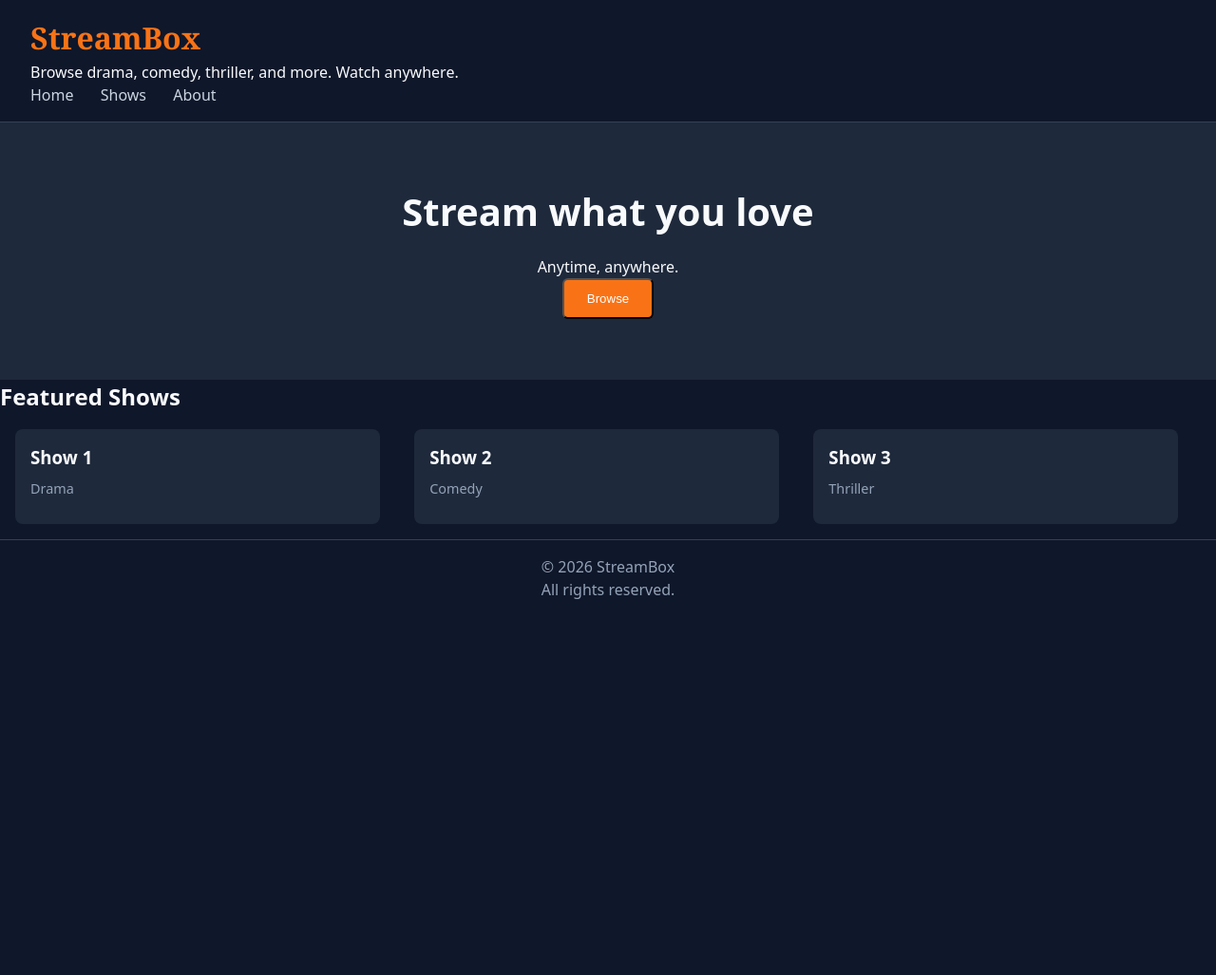
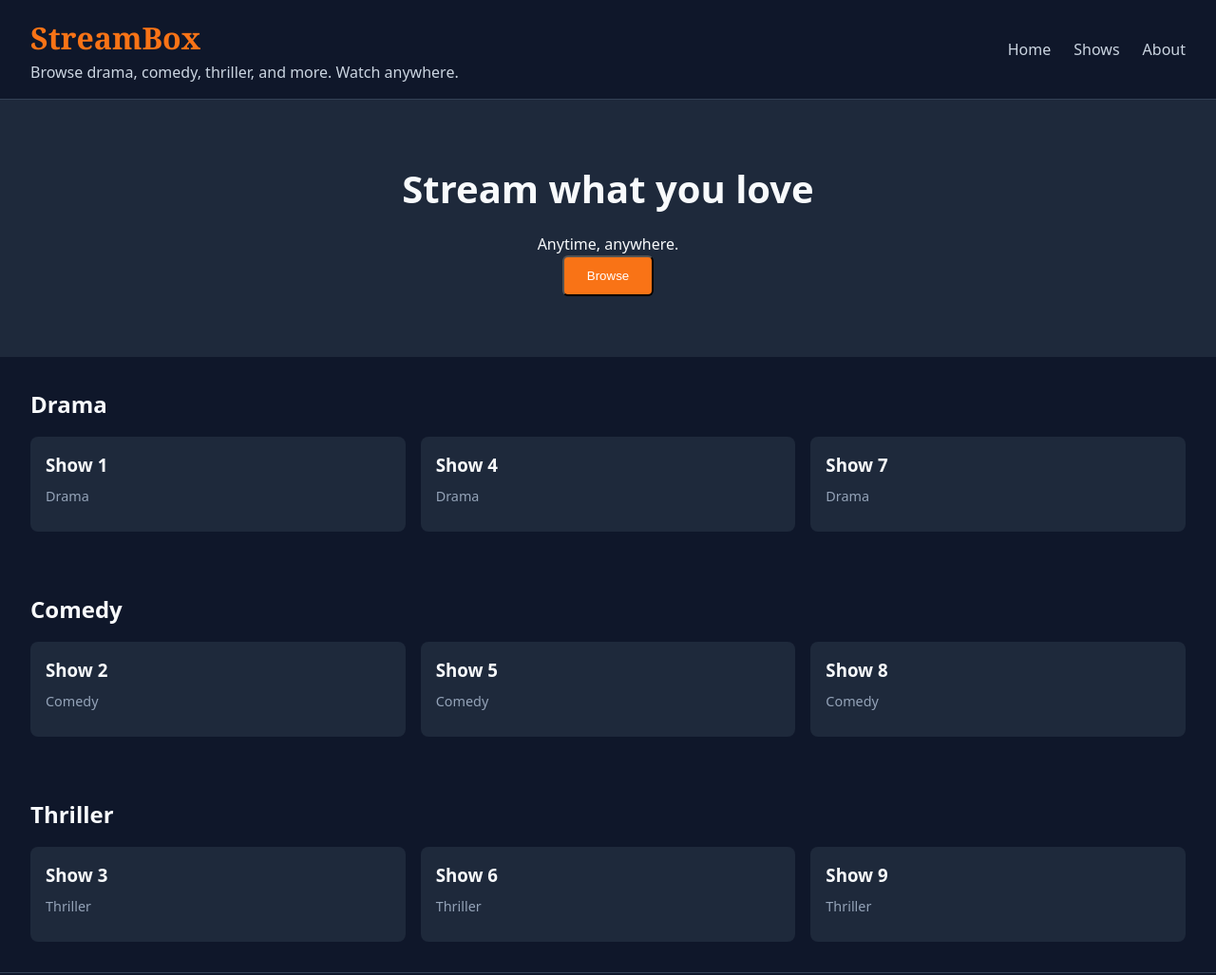
Before and after one commit to cheikhd23/streambox, a plain HTML site: page index.html in a window 1280 px wide. Shown: the top 1027 px of the page at 95% size. Before the commit the page ends 800 px from the top, so only its background shows below. Drawn offline with Linux system fonts and the light colour scheme.

Commit message:
Add Css grid make over

```diff
--- a/index.html
+++ b/index.html
@@ -29,24 +29,64 @@
             <button class="btn-primary">Browse</button>
         </section>
 
-        <section id="featured">
-            <h2>Featured Shows</h2>
-
+        <section class="category">
+            <h2>Drama</h2>
+            <div class="card-grid">
                 <article class="card">
                     <h3>Show 1</h3>
                     <p>Drama</p>
                 </article>
 
                 <article class="card">
+                    <h3>Show 4</h3>
+                    <p>Drama</p>
+                </article>
+
+                <article class="card">
+                    <h3>Show 7</h3>
+                    <p>Drama</p>
+                </article>
+            </div>
+        </section>
+
+        <section class="category">
+            <h2>Comedy</h2>
+            <div class="card-grid">
+                <article class="card">
                     <h3>Show 2</h3>
                     <p>Comedy</p>
                 </article>
 
                 <article class="card">
+                    <h3>Show 5</h3>
+                    <p>Comedy</p>
+                </article>
+
+                <article class="card">
+                    <h3>Show 8</h3>
+                    <p>Comedy</p>
+                </article>
+            </div>
+        </section>
+
+        <section class="category">
+            <h2>Thriller</h2>
+            <div class="card-grid">
+                <article class="card">
                     <h3>Show 3</h3>
                     <p>Thriller</p>
                 </article>
 
+                <article class="card">
+                    <h3>Show 6</h3>
+                    <p>Thriller</p>
+                </article>
+
+                <article class="card">
+                    <h3>Show 9</h3>
+                    <p>Thriller</p>
+                </article>
+            </div>
         </section>
 
     </main>
--- a/style.css
+++ b/style.css
@@ -14,21 +14,37 @@ body {
 }
 
 
-header {
+.site-header {
   padding: 1rem 2rem;
   border-bottom: 1px solid #334155;
+  display: flex;
+  justify-content: space-between;
+  align-items: center;
+  gap: 1.5rem;
 }
 
-header h1 {
+.site-header h1 {
   color: #F97316;
   font-family: Georgia, serif;
 }
 
+.brand-block p {
+  color: #CBD5E1;
+}
+
+.site-nav {
+  display: flex;
+  align-items: center;
+}
 
 nav a {
   color: #CBD5E1;
   margin-right: 1.5rem;
   text-decoration: none;
+}
+
+nav a:last-child {
+  margin-right: 0;
 }
 
 
@@ -51,24 +67,34 @@ nav a {
   border-radius: 6px;
 }
 
-.card-container {
-  display: flex;
-  justify-content: space-between;
+.category {
+  padding: 2rem;
 }
+
+.category h2 {
+  margin-bottom: 1rem;
+}
+
+.card-grid {
+  display: grid;
+  grid-template-columns: repeat(auto-fit, minmax(220px, 1fr));
+  gap: 1rem;
+}
+
 .card {
   background: #1E293B;
   border-radius: 8px;
   padding: 1rem;
-  margin: 1rem;
-  width: 30%;
   height: 100px;
-  display: inline-block;
-  margin-right: 1rem;
-
+  transition: transform 0.2s ease, box-shadow 0.2s ease;
 }
 
 .card h3 {
   margin-bottom: 0.5rem;
+}
+.card:hover {
+  transform: translateY(-4px);
+  box-shadow: 0 4px 12px rgba(0, 0, 0, 0.3);
 }
 
 .card p {
```
Lines whose indentation alone changed are shown as unchanged.
